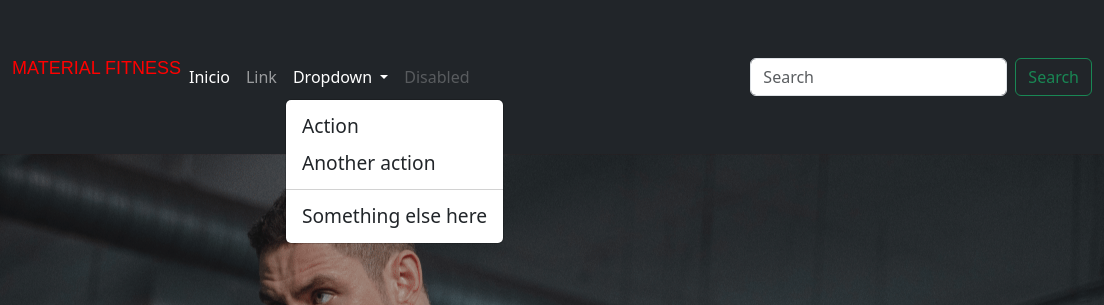
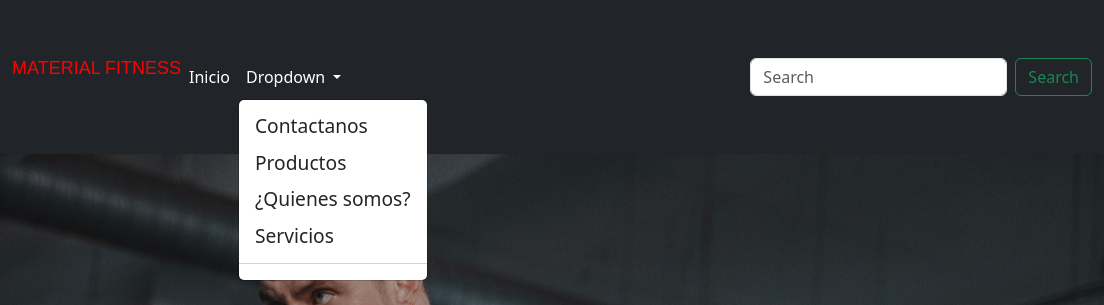
Before and after one commit to Mateogaste/Entrega-2, a plain HTML site: page Mateo Gastelumendi entrega 2/index.html in a window 1280 px wide. Both pictures are taken after a click on the button "Dropdown". Shown: the top 305 px of the page, 176-1280 px from the left. Drawn offline with nearby package versions, Linux system fonts and the light colour scheme.

Commit message:
Add files via upload

```diff
--- a/Mateo Gastelumendi entrega 2/index.html
+++ b/Mateo Gastelumendi entrega 2/index.html
@@ -44,7 +44,7 @@
                 >
               </li>
               <li class="nav-item">
-                <a class="nav-link" href="#">Link</a>
+
               </li>
               <li class="nav-item dropdown">
                 <a
@@ -58,12 +58,12 @@
                   Dropdown
                 </a>
                 <ul class="dropdown-menu" aria-labelledby="navbarDropdown">
-                  <li><a class="dropdown-item" href="#">Action</a></li>
-                  <li><a class="dropdown-item" href="#">Another action</a></li>
+                  <li><a class="dropdown-item" href="pages/contactanos.html">Contactanos</a></li>
+                  <li><a class="dropdown-item" href="pages/productos.html">Productos</a></li>
+                  <li><a class="dropdown-item" href="pages/quienes-somos.html">¿Quienes somos?</a></li>
+                  <li><a class="dropdown-item" href="pages/servicios.html">Servicios</a></li>
                   <li><hr class="dropdown-divider" /></li>
-                  <li>
-                    <a class="dropdown-item" href="#">Something else here</a>
-                  </li>
+
                 </ul>
               </li>
               <li class="nav-item">
@@ -72,7 +72,7 @@
                   href="#"
                   tabindex="-1"
                   aria-disabled="true"
-                  >Disabled</a
+                  ></a
                 >
               </li>
             </ul>
@@ -170,8 +170,7 @@
     </section>
     <footer>
       <nav>
-        <div>
-
+        <div class="container">
         <ul>
           <li><a href="Whatsapp">Whatsapp</a></li>
           <li><a href="Instagram">Instagram</a></li>
```
